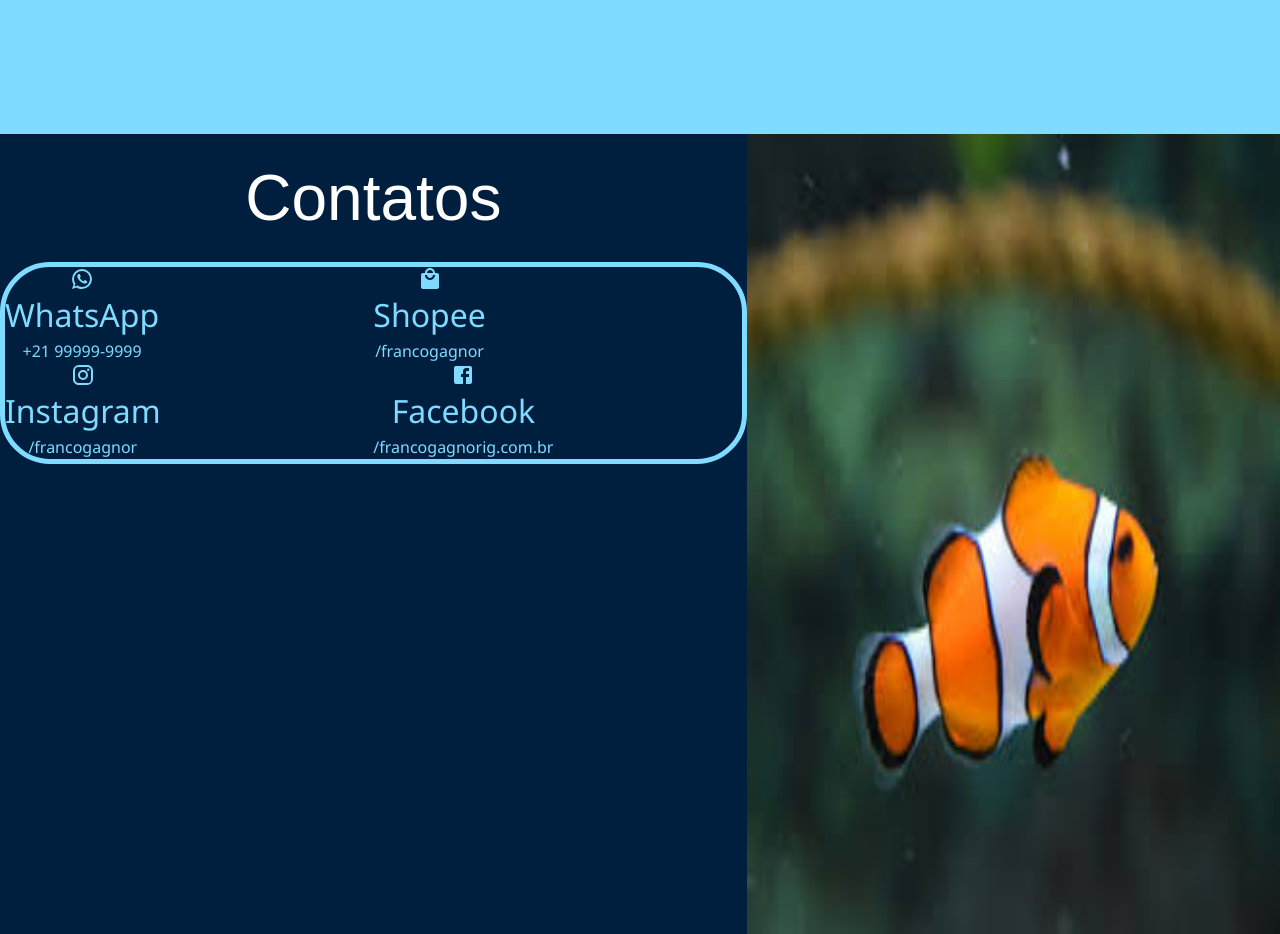
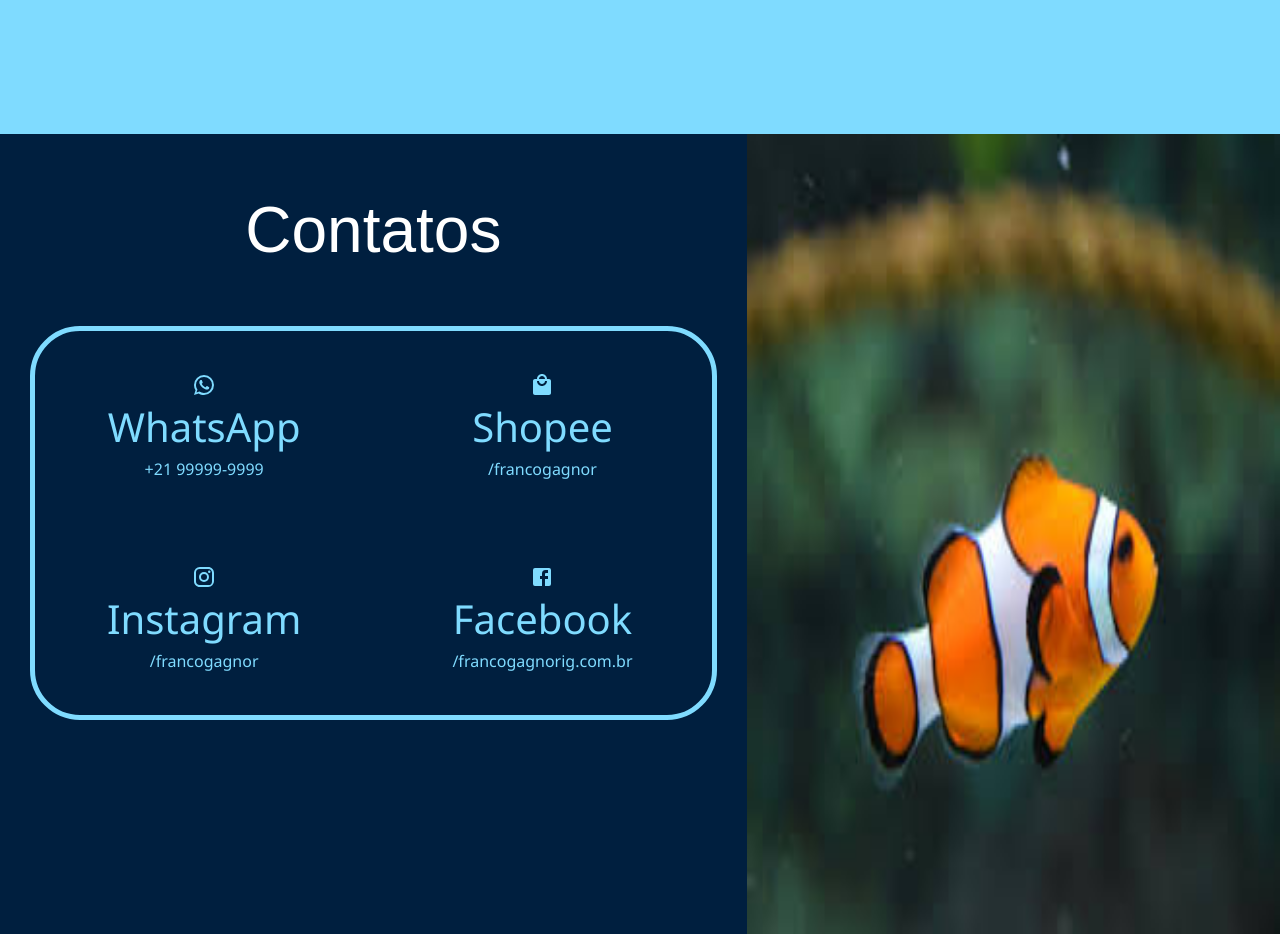
Before and after one commit to PedroVillafuerte/FrancoGagnorShop, a React (Vite) app: page / in a window 1280 px wide. Shown: the part 1560-2494 px from the top of the page. Built offline with nearby package versions, Linux system fonts and the light colour scheme.

Commit message:
Contatos

```diff
--- a/src/pages/Home/Sections/Contact/Contact.tsx
+++ b/src/pages/Home/Sections/Contact/Contact.tsx
@@ -19,22 +19,27 @@
     const StyledLink = styled("a")(({ theme }) => ({
         textDecoration: "none",
         cursor: "pointer",
-        fontSize: "2rem",
+        fontSize: "2.5rem",
+        height:"15vw",
         color: theme.palette.secondary.main,
-        width: "max-content",
         display: "flex",
         flexDirection: "column",
         alignItems: "center",
-        alignSelf:"center",
-        '&:hover': {
-
-        }
+        justifyContent:"center",
+        [theme.breakpoints.down('md')]: {
+            height: '75%',
+            fontSize: '7vw',
+        },
     }))
 
     const StyledLinks = styled("div")(({ theme }) => ({
         border: "solid 5px",
         borderRadius: "50px",
-        borderColor: theme.palette.secondary.main
+        borderColor: theme.palette.secondary.main,
+        margin:"0 30px",
+        [theme.breakpoints.down('md')]: {
+            height:"40vh",
+        },
     }))
 
     const StyledTitle = styled("div")(({ theme }) => ({
@@ -42,21 +47,25 @@
         fontFamily: "sans-serif",
         padding: "1rem",
         color: theme.palette.primary.contrastText,
+        margin:"2rem 0"
     }))
 
     const StyledSubText = styled("div")(({ theme }) => ({
         fontSize: "1rem",
         color: theme.palette.secondary.main,
+        [theme.breakpoints.down('md')]: {
+            fontSize: '3vw',
+        },
     }))
 
     return (
         <StyledContact>
             <Grid2 container sx={{ justifyContent: "space-between", alignItems: "center", textAlign: "center" }}>
-                <Grid2 size={{ xs: 12, md: 7 }} height={{ xs: '50vh', md: '100vh' }} alignItems="center">
+                <Grid2 size={{ xs: 12, md: 7 }} height={{ xs: '70vh', md: '100vh' }} alignItems="center">
                     <StyledTitle>Contatos</StyledTitle>
                     <StyledLinks>
-                        <Grid2 container display={"flex"} flexDirection={'row'} justifyContent={'space-evenly'}>
-                            <Grid2 size={6} display='flex' alignSelf={'center'}>
+                        <Grid2 container display={"flex"} flexDirection={'row'} justifyContent={'space-evenly'} sx={{ height: { xs: '40vh', sm: '100%', md: '100%' } }}>
+                            <Grid2 size={6}>
                                 <StyledLink href="https://web.whatsapp.com/send/?phone=5521984935124">
                                     <WhatsAppIcon /> WhatsApp <StyledSubText>+21 99999-9999</StyledSubText>
                                 </StyledLink>
```
